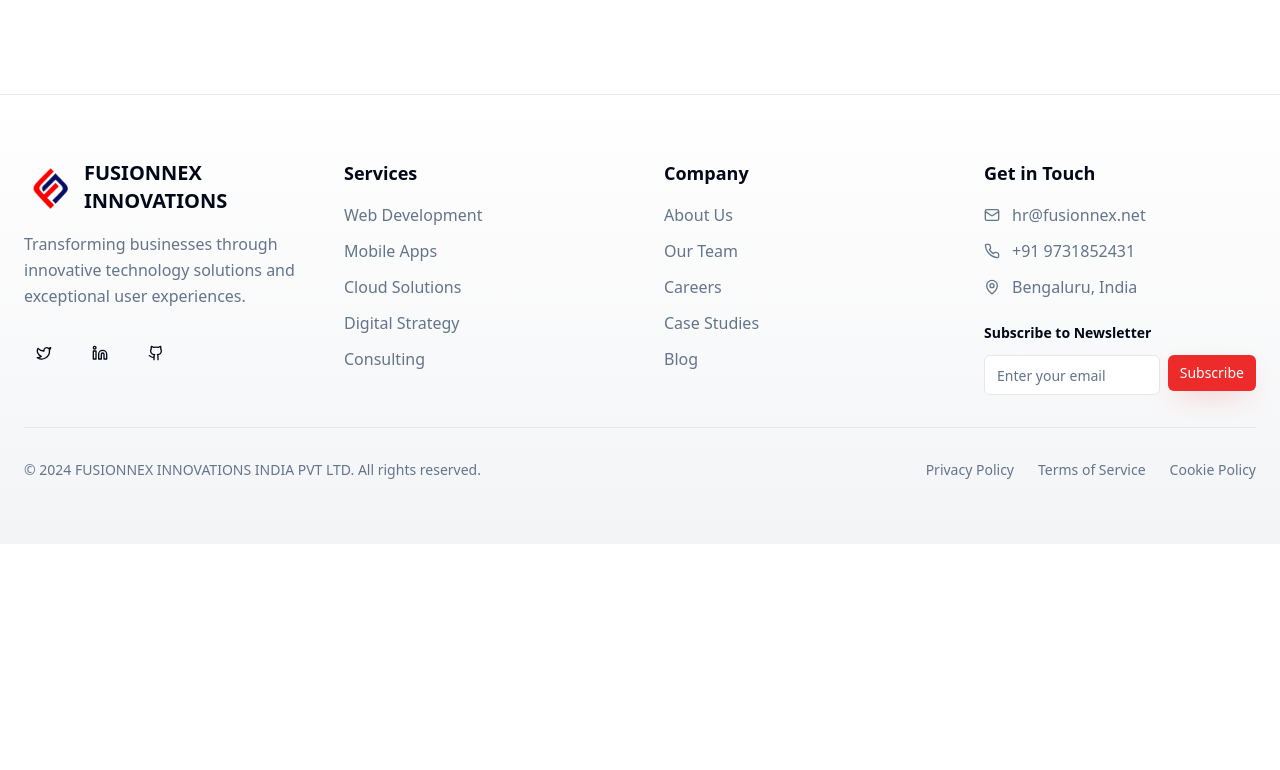
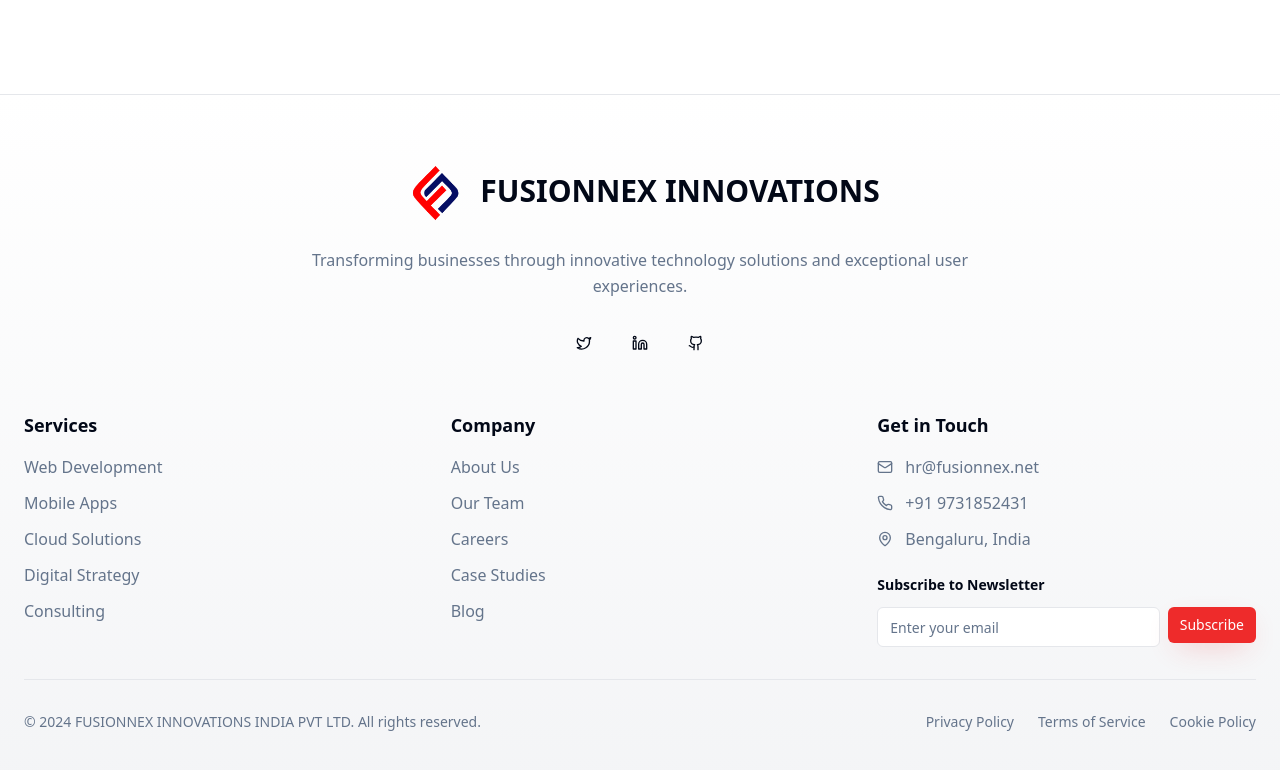
Before and after one commit to ashish2259/venture-page-studio, a React (Vite) app: page / in a window 1280 px wide. Shown: the part 2339-3109 px from the top of the page. Before the commit the page ends 2883 px from the top, so only its background shows below. Built offline with nearby package versions, Linux system fonts and the light colour scheme; the HTML template or start-up script is replaced by a standard one.

Commit message:
Add logo to header

```diff
--- a/src/components/Footer.tsx
+++ b/src/components/Footer.tsx
@@ -8,17 +8,16 @@ export const Footer = () => {
   return (
     <footer className="bg-gradient-subtle border-t border-border">
       <div className="max-w-7xl mx-auto px-6 py-16">
-        <div className="grid grid-cols-1 md:grid-cols-2 lg:grid-cols-4 gap-12">
-          {/* Company Info */}
-          <div>
-            <div className="flex items-center gap-3 mb-4">
-              <img src={fusionnexLogo} alt="FUSIONNEX INNOVATIONS" className="w-12 h-12" />
-              <h3 className="text-xl font-bold text-foreground">FUSIONNEX INNOVATIONS</h3>
+        {/* Company Logo and Name at Top */}
+        <div className="text-center mb-12">
+          <div className="flex items-center justify-center gap-4 mb-6">
+            <img src={fusionnexLogo} alt="FUSIONNEX INNOVATIONS" className="w-16 h-16" />
+            <h2 className="text-3xl font-bold text-foreground">FUSIONNEX INNOVATIONS</h2>
           </div>
-            <p className="text-muted-foreground mb-6 leading-relaxed">
+          <p className="text-muted-foreground mb-6 leading-relaxed max-w-2xl mx-auto">
             Transforming businesses through innovative technology solutions and exceptional user experiences.
           </p>
-            <div className="flex space-x-4">
+          <div className="flex justify-center space-x-4">
             <Button variant="ghost" size="icon" className="hover:bg-primary/10">
               <Twitter className="w-5 h-5" />
             </Button>
@@ -30,6 +29,8 @@ export const Footer = () => {
             </Button>
           </div>
         </div>
+
+        <div className="grid grid-cols-1 md:grid-cols-2 lg:grid-cols-3 gap-12">
 
           {/* Services */}
           <div>
```
Lines whose indentation alone changed are shown as unchanged.
